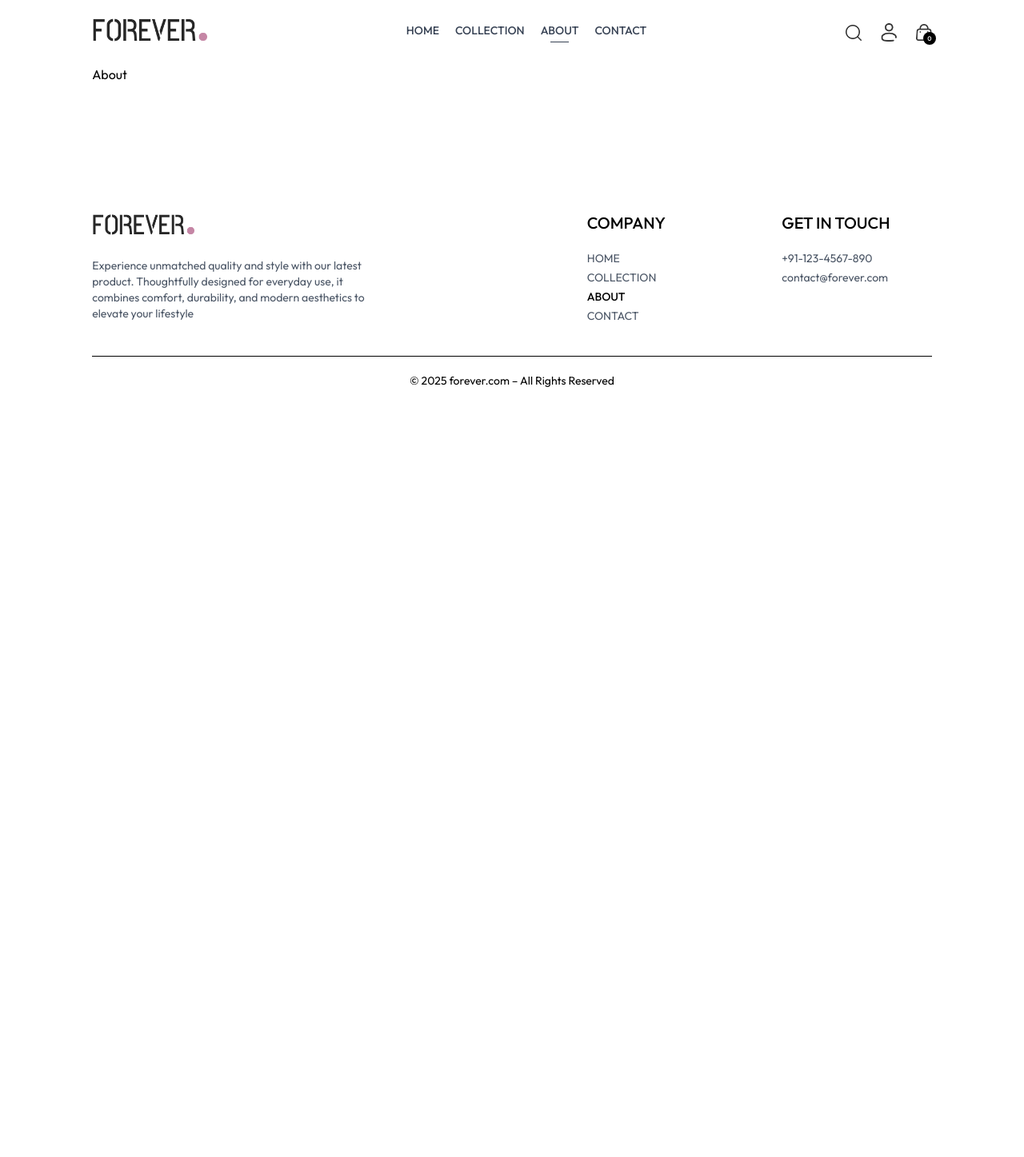
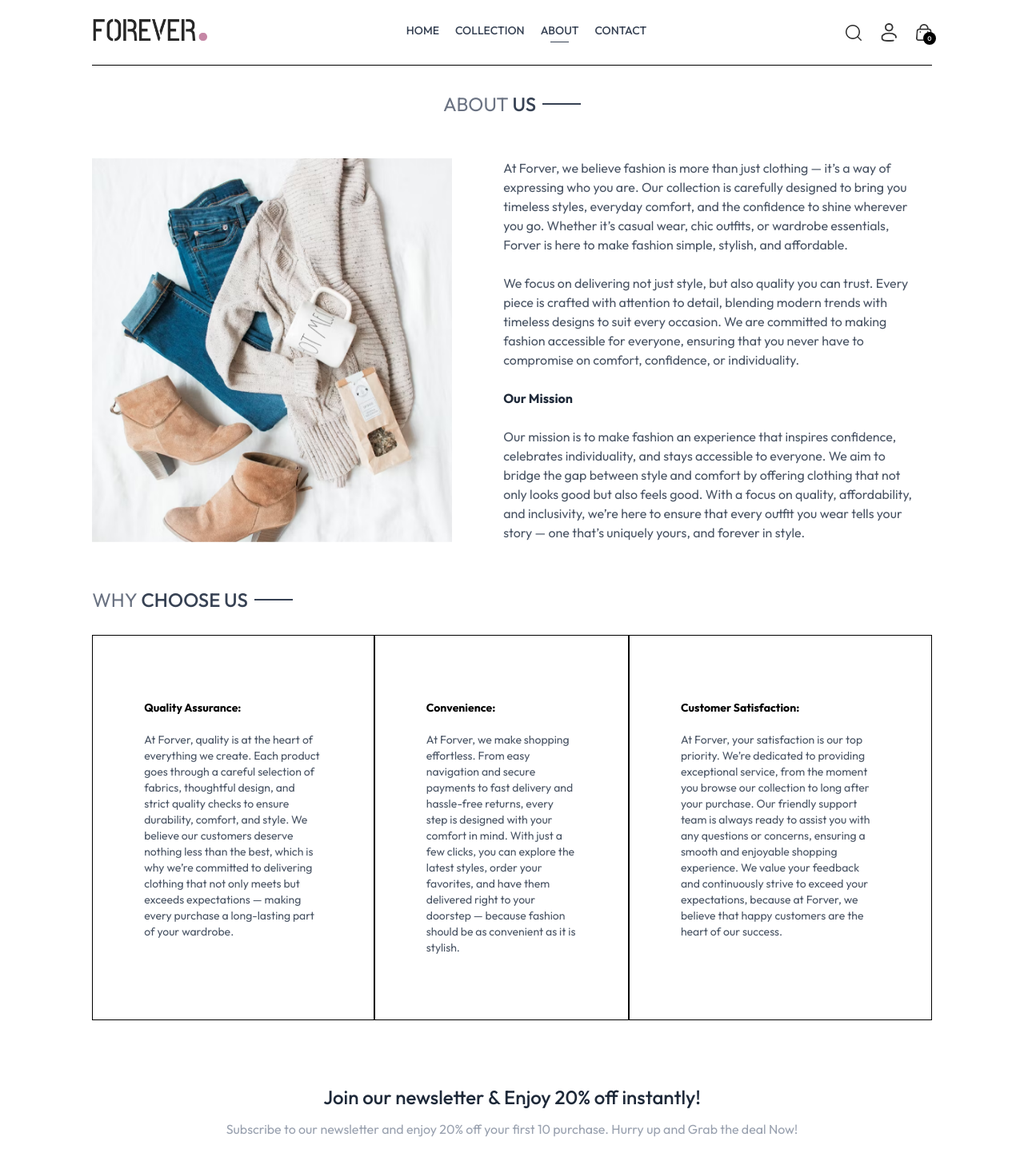
Before and after one commit to AniketShirou/Forever, a React (Vite) app in the folder Frontend/: page /about in a window 1280 px wide. Shown: the top 1447 px of the page at 80% size. Before the commit the page ends 800 px from the top, so only its background shows below. Built offline with nearby package versions, Linux system fonts and the light colour scheme.

Commit message:
About/Contact/Login Page

```diff
--- a/Frontend/src/components/Navbar.jsx
+++ b/Frontend/src/components/Navbar.jsx
@@ -34,7 +34,7 @@ const Navbar =  () => {
         <img onClick={() => setShowSearch(true)} src={assets.search_icon} className='w-5 cursor-pointer'/>
 
         <div className='group relative'>
-           <img className='w-5 cursor-pointer' src={assets.profile_icon} />
+           <Link to='/login'><img className='w-5 cursor-pointer' src={assets.profile_icon} /></Link>
            <div className='group-hover:block hidden absolute dropdown-menu right-0 pt-4'>
              <div className='flex flex-col gap-2 w-36 py-3 px-5 bg-slate-100 text-gray-500 rounded-xl'>
                 <p className='cursor-pointer hover:text-black'>My Profile</p>
--- a/Frontend/src/pages/About.jsx
+++ b/Frontend/src/pages/About.jsx
@@ -1,8 +1,45 @@
 import React from 'react'
+import Title from '../components/Title'
+import { assets } from '../assets/frontend_assets/assets'
+import NewsletterBox from '../components/NewsletterBox'
 
 const About = () => {
   return (
-    <div>About</div>
+    <div>
+      <div className='text-2xl text-center pt-8 border-t'>
+        <Title text1={'ABOUT'} text2={' US'}/>
+      </div>
+
+      <div className='my-10 flex flex-col md:flex-row gap-16'>
+        <img className='w-full md:max-w-[450px]' src={assets.about_img}/>
+        <div className='flex flex-col justify-center gap-6 md:w-2/4 text-gray-600'>
+            <p>At Forver, we believe fashion is more than just clothing — it’s a way of expressing who you are. Our collection is carefully designed to bring you timeless styles, everyday comfort, and the confidence to shine wherever you go. Whether it’s casual wear, chic outfits, or wardrobe essentials, Forver is here to make fashion simple, stylish, and affordable.</p>
+            <p>We focus on delivering not just style, but also quality you can trust. Every piece is crafted with attention to detail, blending modern trends with timeless designs to suit every occasion. We are committed to making fashion accessible for everyone, ensuring that you never have to compromise on comfort, confidence, or individuality.</p>
+            <b className='text-gray-800'>Our Mission</b>
+            <p>Our mission is to make fashion an experience that inspires confidence, celebrates individuality, and stays accessible to everyone. We aim to bridge the gap between style and comfort by offering clothing that not only looks good but also feels good. With a focus on quality, affordability, and inclusivity, we’re here to ensure that every outfit you wear tells your story — one that’s uniquely yours, and forever in style.</p>
+        </div>
+      </div>
+
+      <div className='text-2xl py-4'>
+        <Title text1={'WHY'} text2={' CHOOSE US'}/>
+      </div>
+
+      <div className='flex flex-col md:flex-row text-sm mb-20'>
+         <div className='border px-10 md:px-16 py-8 sm:py-20 flex flex-col gap-5'>
+            <b>Quality Assurance:</b>
+            <p className='text-gray-600'>At Forver, quality is at the heart of everything we create. Each product goes through a careful selection of fabrics, thoughtful design, and strict quality checks to ensure durability, comfort, and style. We believe our customers deserve nothing less than the best, which is why we’re committed to delivering clothing that not only meets but exceeds expectations — making every purchase a long-lasting part of your wardrobe.</p>
+         </div>
+          <div className='border px-10 md:px-16 py-8 sm:py-20 flex flex-col gap-5'>
+            <b>Convenience:</b>
+            <p className='text-gray-600'>At Forver, we make shopping effortless. From easy navigation and secure payments to fast delivery and hassle-free returns, every step is designed with your comfort in mind. With just a few clicks, you can explore the latest styles, order your favorites, and have them delivered right to your doorstep — because fashion should be as convenient as it is stylish.</p>
+         </div>
+          <div className='border px-10 md:px-16 py-8 sm:py-20 flex flex-col gap-5'>
+              <b>Customer Satisfaction:</b>
+              <p className='text-gray-600'>At Forver, your satisfaction is our top priority. We’re dedicated to providing exceptional service, from the moment you browse our collection to long after your purchase. Our friendly support team is always ready to assist you with any questions or concerns, ensuring a smooth and enjoyable shopping experience. We value your feedback and continuously strive to exceed your expectations, because at Forver, we believe that happy customers are the heart of our success.</p>
+          </div>
+      </div>
+        <NewsletterBox />
+    </div>
   )
 }
 
--- a/Frontend/src/pages/Contact.jsx
+++ b/Frontend/src/pages/Contact.jsx
@@ -1,8 +1,28 @@
 import React from 'react'
+import Title from '../components/Title'
+import { assets } from '../assets/frontend_assets/assets'
+import NewsletterBox from '../components/NewsletterBox'
 
 const Contact = () => {
   return (
-    <div>Contact</div>
+    <div>
+      <div className='text-2xl text-center pt-8 border-t'>
+        <Title text1={'CONTACT'} text2={' US'}/>
+      </div>
+
+      <div className='my-10 flex flex-col justify-center md:flex-row gap-10 mb-28'>
+         <img className='w-full md:max-w-[480px]' src={assets.contact_img} alt="" />
+         <div className='flex flex-col justify-center items-start gap-6'>
+            <p className='font-semibold text-xl text-gray-600'>Our Store</p>
+            <p className='text-gray-500'>12345 willms station <br/> suite 350, Gwalior, Madhya Pradesh, India</p>
+            <p className='text-gray-500'>Tel : +91-123-4567-890 <br/>contact@forever.com</p>
+            <p className='font-semibold text-xl text-gray-600'>Careers at Forever</p>
+            <p className='text-gray-500'>Learn more about our teams and job openings.</p>
+            <button className='border border-black px-8 py-4 text-sm hover:bg-black hover:text-white transition-all duration-500 cursor-pointer'>Explore Jobs</button>
+         </div>
+      </div>
+      <NewsletterBox />
+    </div>
   )
 }
 
--- a/Frontend/src/pages/Login.jsx
+++ b/Frontend/src/pages/Login.jsx
@@ -1,8 +1,32 @@
-import React from 'react'
+import React, { useState } from 'react'
 
 const Login = () => {
+
+  const [currentState , setCurrentState] = useState('Sign Up');
+
+  const onSubmit = async (e) => {
+    e.preventDefault();
+  }
+
   return (
-    <div>Login</div>
+    <form onSubmit={onSubmit} className='flex flex-col items-center w-[90%] sm:max-w-96 m-auto mt-14 gap-4 text-gray-800'>
+      <div className='inline-flex items-center gap-2 mb-2 mt-10'>
+        <p className='prata-regular text-3xl'>{currentState}</p>
+        <hr className='border-non h-[1.5px] w-8 bg-gray-800' />
+      </div>
+       {currentState === 'Login' ? '' : <input type="text" className='w-full px-3 py-2 border border-gray-800' placeholder='Name' required/>}
+       <input type="email" className='w-full px-3 py-2 border border-gray-800' placeholder='Email' required/>
+       <input type="password" className='w-full px-3 py-2 border border-gray-800' placeholder='Password' required/>
+       <div className='w-full flex justify-between text-sm text-gray-600 mt-[-8px]'>
+          <p className='cursor-pointer'>Forgot Password?</p>
+          {
+            currentState === 'Login' ?
+            <p onClick={() => setCurrentState('Sign Up')} className='cursor-pointer'>Sign Up</p> :
+            <p onClick={() => setCurrentState('Login')} className='cursor-pointer'>Login Here</p>
+          }
+       </div>
+       <button className=' bg-black text-white px-8 py-2 mt-4 cursor-pointer hover:bg-gray-800 transition-all'>{currentState}</button>
+    </form>
   )
 }
 
--- a/Frontend/src/pages/Orders.jsx
+++ b/Frontend/src/pages/Orders.jsx
@@ -28,6 +28,13 @@ const Orders = () => {
                   <p className='mt-2'>Date : <span className='text-gray-400'>25, June, 2025</span></p>
                 </div>
               </div>
+              <div className='md:w-1/2 flex justify-between'>
+                <div className='flex items-center gap-2'>
+                  <p className='min-w-2 h-2 rounded-full bg-green-300'></p>
+                  <p className='text-sm md:text-base'>Ready to Ship</p>
+                </div>
+                <button className='border px-4 py-2 text-sm font-medium rounded-2xl cursor-pointer'>Track Order</button>
+              </div>
             </div>
           ))
         }
```
